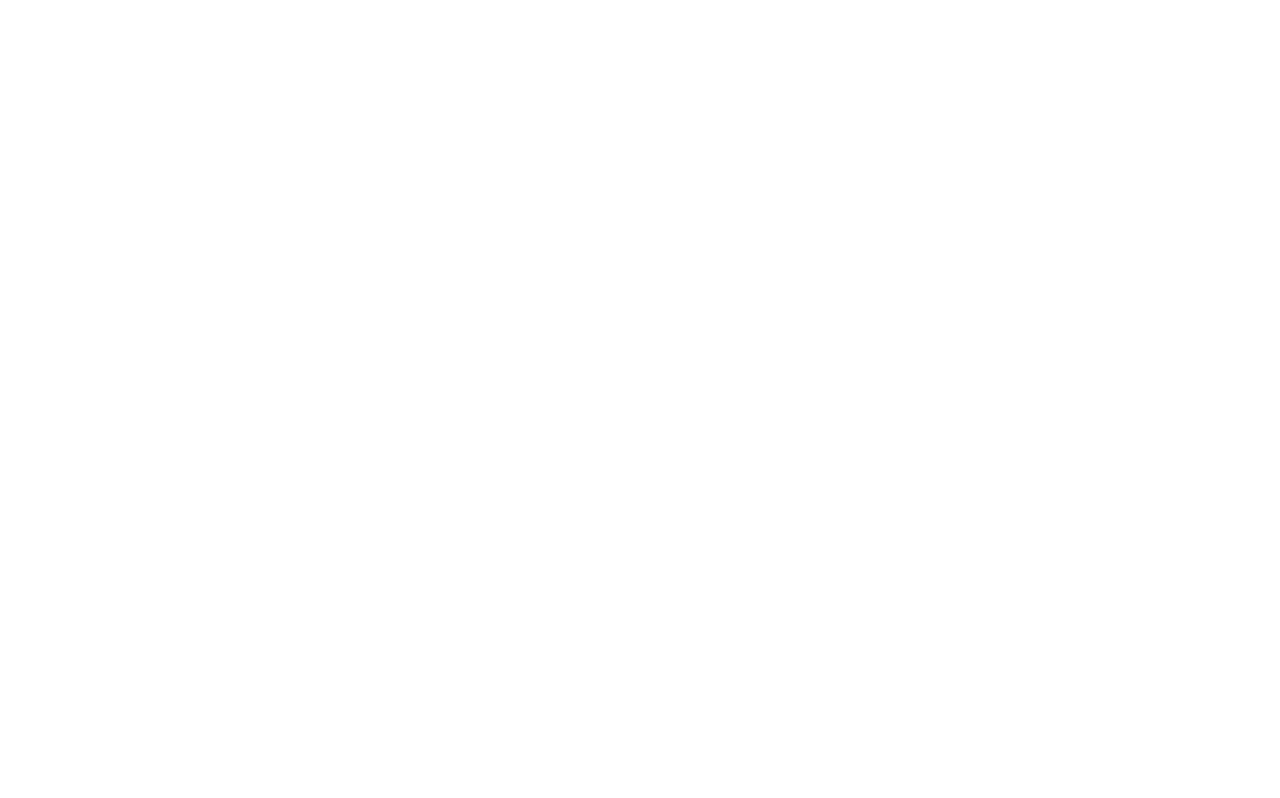
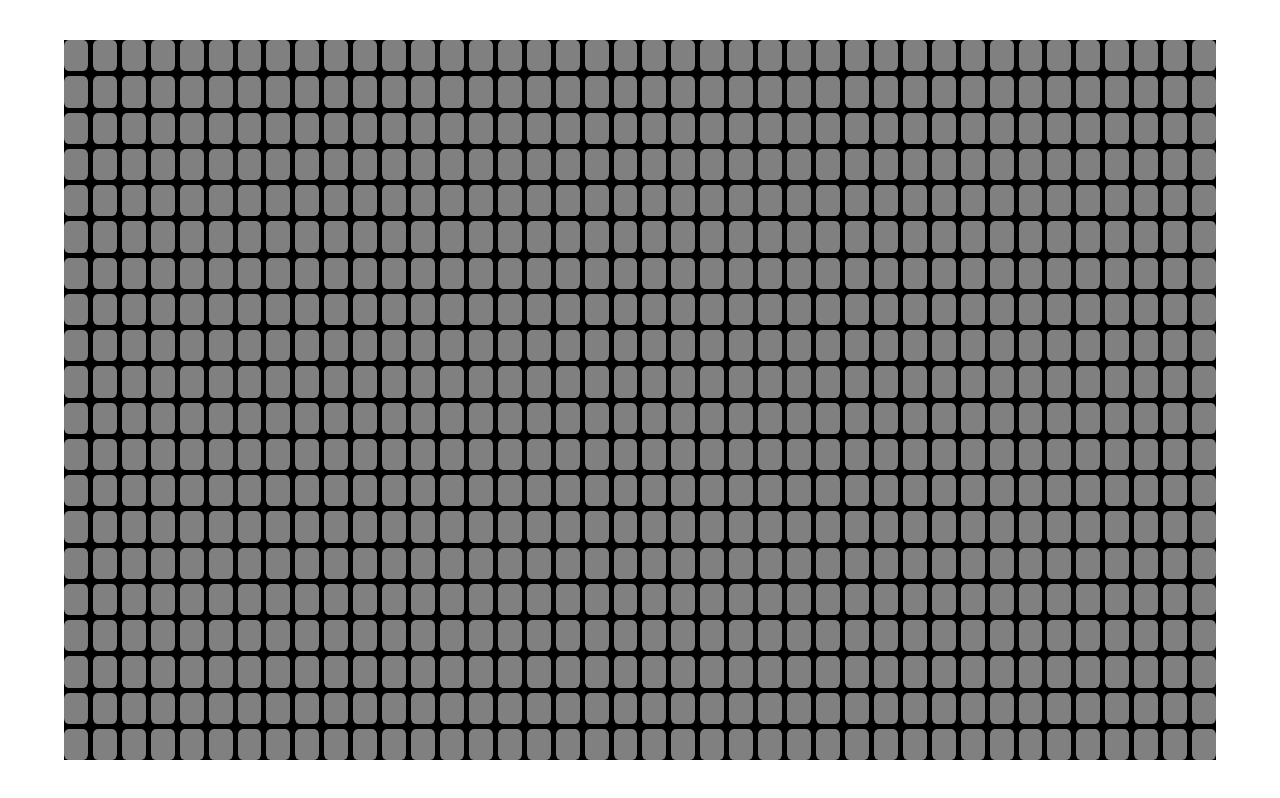
Before and after one commit to acciojob/Color-board-Tejasri379, a website: page main.html in a window 1280 px wide. Drawn offline with Linux system fonts and the light colour scheme.

Commit message:
created a submission

```diff
--- a/main.html
+++ b/main.html
@@ -8,7 +8,11 @@
 
 <body>
 	<!-- the entire body must be written by student -->
+	<div class="container">
+
+    </div>
     <script type="text/javascript" src="./script.js">
+
 </script>
 
 </body>
--- a/script.js
+++ b/script.js
@@ -1 +1,23 @@
 //your JS code here. If required.
+const container=document.querySelector(".container")
+        const fragment=document.createDocumentFragment()
+        for(let i=0;i<800;i++){
+            const div=document.createElement("div")
+            div.classList.add("box")
+            div.addEventListener('mouseover',()=>{
+                const red = Math.floor(Math.random() * 256)
+                const green = Math.floor(Math.random() * 256)
+                const blue = Math.floor(Math.random() * 256)
+
+                div.style.backgroundColor = `rgb(${red}, ${green}, ${blue})`
+            })
+
+            div.addEventListener('mouseout',()=>{
+                div.style.backgroundColor="gray"
+                div.style.transition="background 0.5s"
+            },5000)
+            fragment.appendChild(div)
+        }
+
+        container.append(fragment)
+        console.log(fragment)
--- a/styles.css
+++ b/styles.css
@@ -1 +1,28 @@
 /*  your css code here. If applicable */
+*{
+            margin: 0;
+            padding: 0;
+            box-sizing: border-box;
+        }
+        body{
+            height: 100vh;
+            width: 100vw;
+            display: flex;
+            justify-content: center;
+            align-items: center;
+        }
+        .container{
+            height: 90vh;
+            width: 90vw;
+            display: grid;
+            background-color: black;
+            grid-template-columns: repeat(40,1fr);
+            grid-template-rows: repeat(20,1fr);
+            gap: 5px;
+            aspect-ratio: ;
+        }
+        .box{
+            background-color: gray;
+            border-radius: 20%;
+            cursor: pointer;
+        }
```
